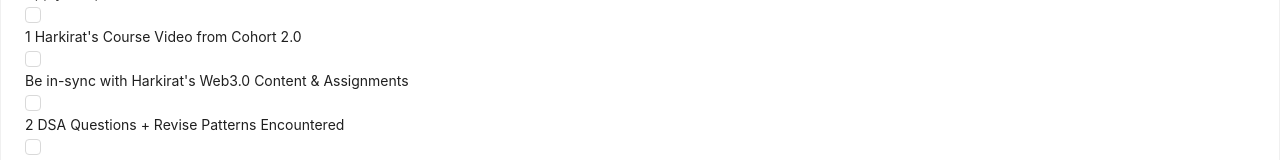
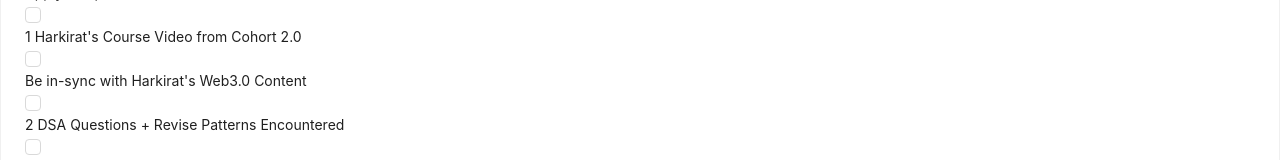
Before and after one commit to rohan492/task-tracker, a React (Vite) app in the folder frontend/: page / in a window 1280 px wide. Shown: the part 131-291 px from the top of the page. Built offline with nearby package versions, Linux system fonts and the light colour scheme; no server answers.

Commit message:
Card's content minimized

```diff
--- a/frontend/src/components/Calendar.tsx
+++ b/frontend/src/components/Calendar.tsx
@@ -19,7 +19,7 @@ const mapper: Record<keyof TrackerState, string> = {
   day: "day",
   interview: "Apply to Open Positions + Send Cold Emails",
   course: "1 Harkirat's Course Video from Cohort 2.0",
-  "course3": "Be in-sync with Harkirat's Web3.0 Content & Assignments",
+  "course3": "Be in-sync with Harkirat's Web3.0 Content",
   dsa: "2 DSA Questions + Revise Patterns Encountered",
   exercise: "1 Hour Physical Activity",
   temple: "No Cigarette / Alcohol / Outside Food"
--- a/frontend/src/components/CheckList.tsx
+++ b/frontend/src/components/CheckList.tsx
@@ -70,7 +70,7 @@ const CheckList = () => {
               value: "course",
             },
             {
-              label: "Be in-sync with Harkirat's Web3.0 Content & Assignments",
+              label: "Be in-sync with Harkirat's Web3.0 Content",
               value: "course3",
             },
             {
```
